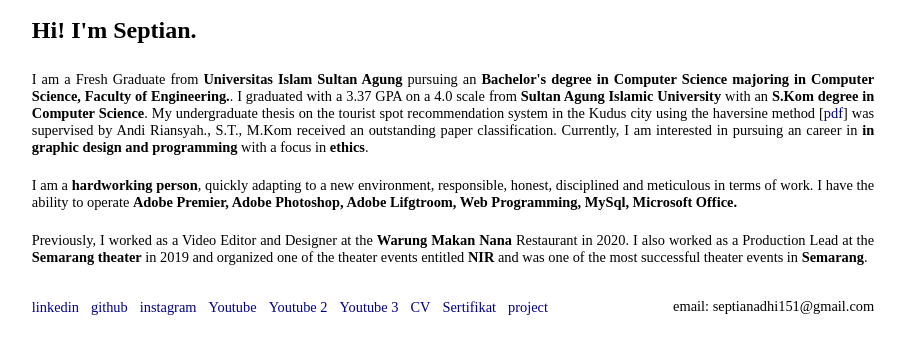
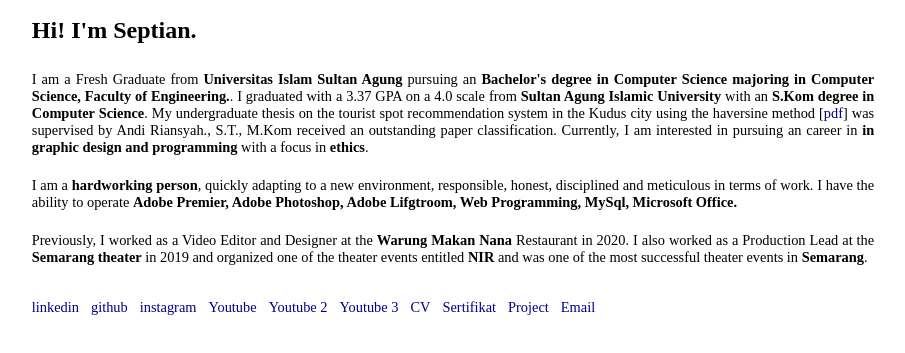
Before and after one commit to septiii/PortofolioSeptian, a plain HTML site: page index.html in a window 1280 px wide. Shown: the part 317-670 px from the top of the page, without its empty margins (187-1092 px from the left). Drawn offline with Linux system fonts and the light colour scheme; a web font is replaced by a local one.

Commit message:
Update index.html

```diff
--- a/index.html
+++ b/index.html
@@ -77,10 +77,11 @@
                 <a href="https://www.youtube.com/channel/UCztz1WQnkXKUQTbuee8W05w">Youtube 3</a> &nbsp;
                 <a href="https://drive.google.com/file/d/19qk5jQRBzIwk64Af73ZxaWAnczsxMmAr/view?usp=sharing">CV</a> &nbsp;
                 <a href="https://drive.google.com/file/d/1O7-3g85Fjmz7s_g5tQn5CrPfczjD8Md3/view?usp=sharing">Sertifikat</a> &nbsp;
-                <a href="https://drive.google.com/drive/u/1/folders/1BoWw1W6KohVqP4YAZYOBnz77z6Kyt20I"
-                  >project</a
+                <a href="https://drive.google.com/drive/u/1/folders/1BoWw1W6KohVqP4YAZYOBnz77z6Kyt20I">Project</a> &nbsp;
+                <a href="mailto:septianadhi151@gmail.com"
+                  >Email</a
                 >
-                <span style="font-size:0.9rem; float:right">&nbsp;&nbsp;&nbsp;&nbsp;email: septianadhi151@gmail.com</span>
+
               </div>
             </div>
             <!-- Once you've added the button from the readme, click it in the page -->
```
